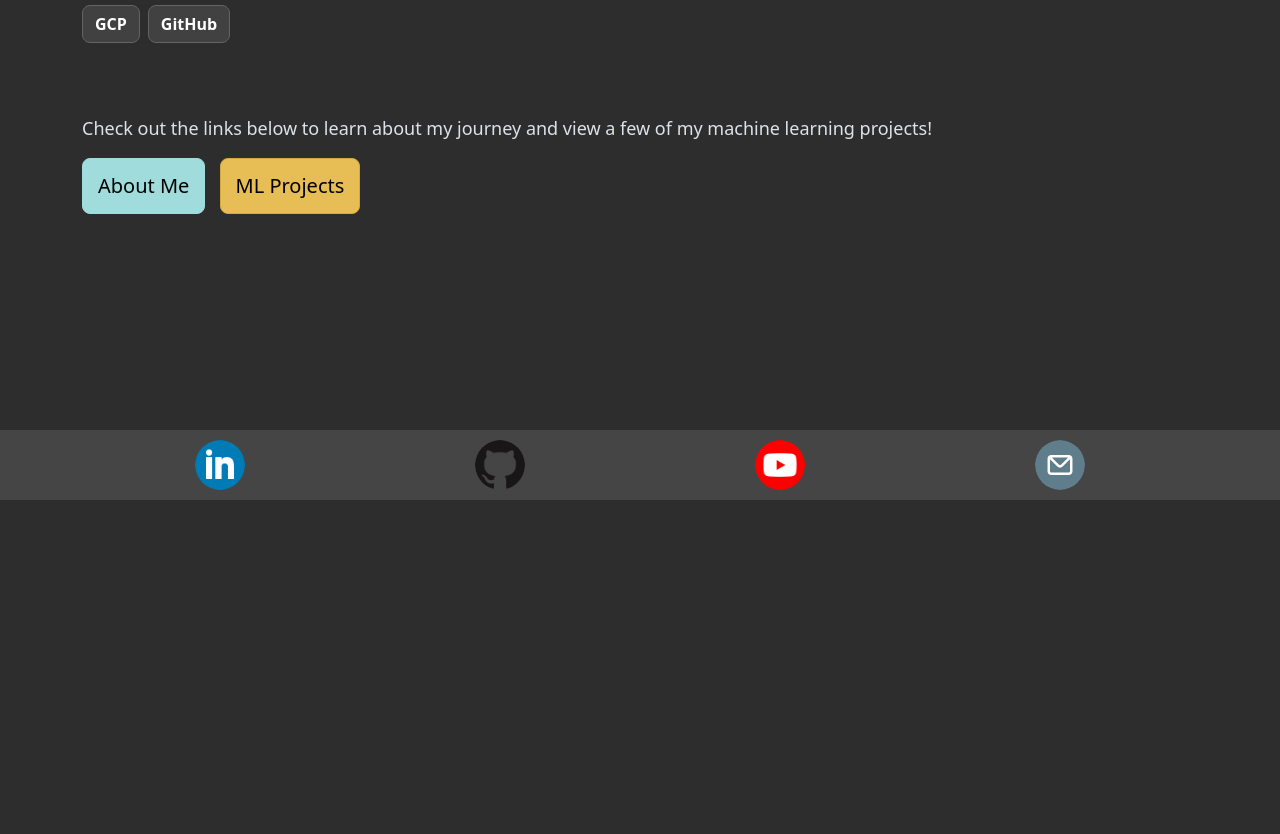
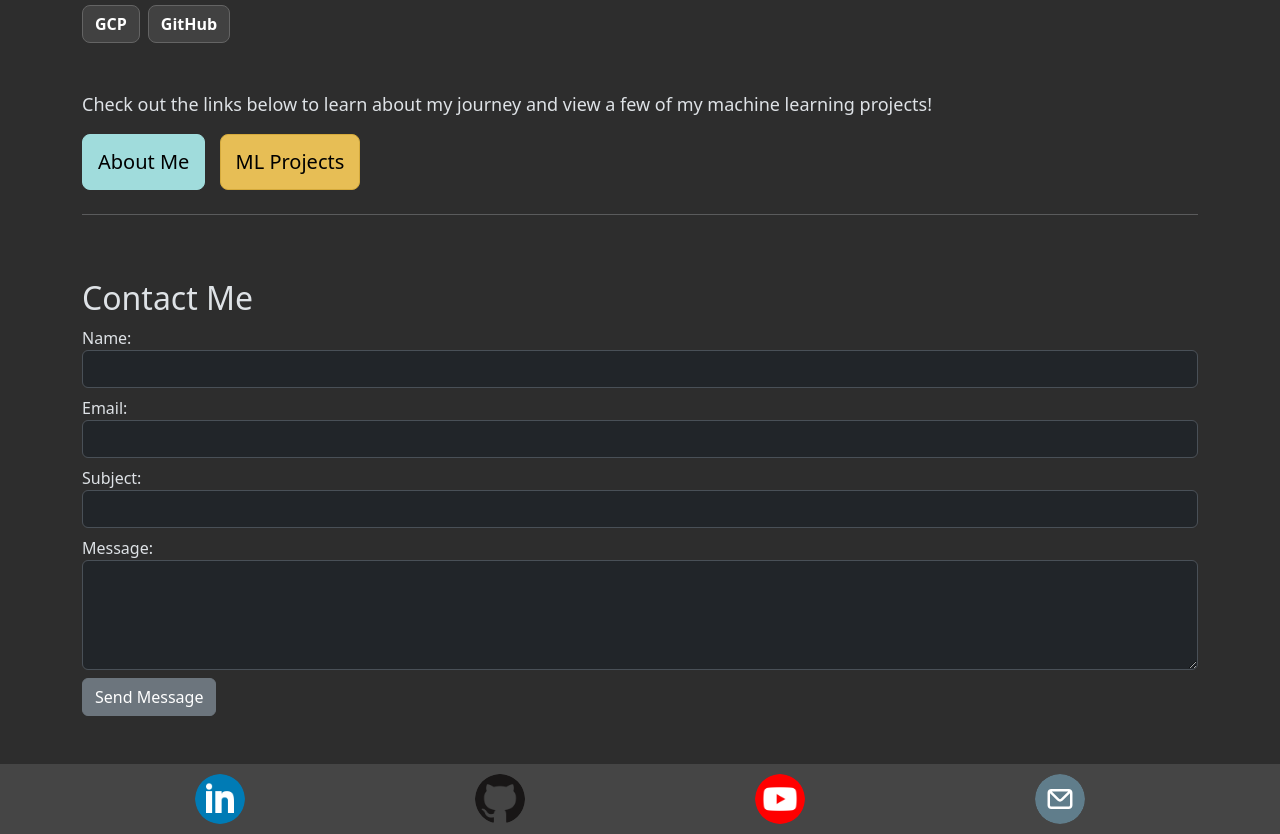
Before and after one commit to kailau02/EGR223-Project-1, a plain HTML site: page index.html in a window 1280 px wide. Shown: the part 300-1134 px from the top of the page. Before the commit the page ends 800 px from the top, so only its background shows below. Drawn offline with nearby package versions, Linux system fonts and the light colour scheme.

Commit message:
added contact form

```diff
--- a/css/style.css
+++ b/css/style.css
@@ -126,6 +126,7 @@ footer {
     display: flex;
     flex-direction: row;
     justify-content: space-between;
+    gap:20px;
 }
 
 /* responsive fontsize */
--- a/index.html
+++ b/index.html
@@ -41,7 +41,7 @@
         <hr>
         <br>
         <h3>My Skills:</h3>
-        <div class="skills-container">
+        <div class="skills-container mb-5">
             <div class="skill">Java</div>
             <div class="skill">SQL</div>
             <div class="skill">HTML/CSS/JS</div>
@@ -56,16 +56,36 @@
             <div class="skill">GCP</div>
             <div class="skill">GitHub</div>
         </div>
-        <br>
-        <br>
-        <br>
         <p style="font-size: 18px;">Check out the links below to learn about my journey and view a few of my machine learning projects!</p>
-        <div class="pb-5">
+        <div class="mb-4">
             <a href="about.html" class="btn btn-primary btn-lg" id="about-btn">About Me</a>
             <a href="projects.html" class="btn btn-primary btn-lg" id="projects-btn">ML Projects</a>
         </div>
+        <hr>
 
     </main>
+    <section class="container mt-5 mb-5">
+        <h2>Contact Me</h2>
+        <form action="#" method="post">
+          <div class="mb-2">
+            <label for="name">Name:</label>
+            <input type="text" class="form-control" id="name" name="name">
+          </div>
+          <div class="mb-2">
+            <label for="email">Email:</label>
+            <input type="email" class="form-control" id="email" name="email">
+          </div>
+          <div class="mb-2">
+            <label for="subject">Subject:</label>
+            <input type="text" class="form-control" id="subject" name="subject">
+          </div>
+          <div class="mb-2">
+            <label for="content">Message:</label>
+            <textarea class="form-control" id="content" name="content" rows="4"></textarea>
+          </div>
+          <button type="submit" class="btn btn-secondary">Send Message</button>
+        </form>
+    </section>
     <footer>
         <div class="container-sm footer-content">
             <a href="https://www.linkedin.com/in/dylan-kai-lau/"><img src="images/linkedin.png" alt="linkedin.png" class="icon"></a>
```
